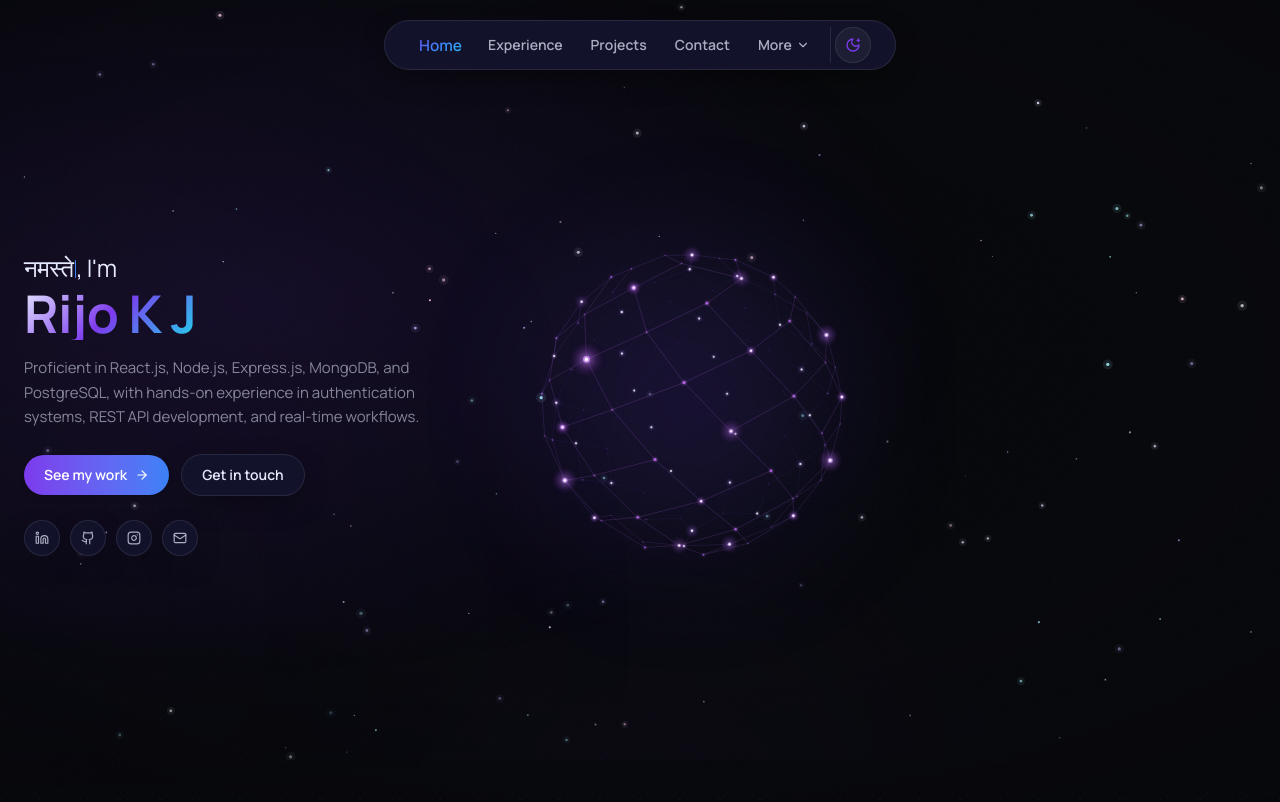
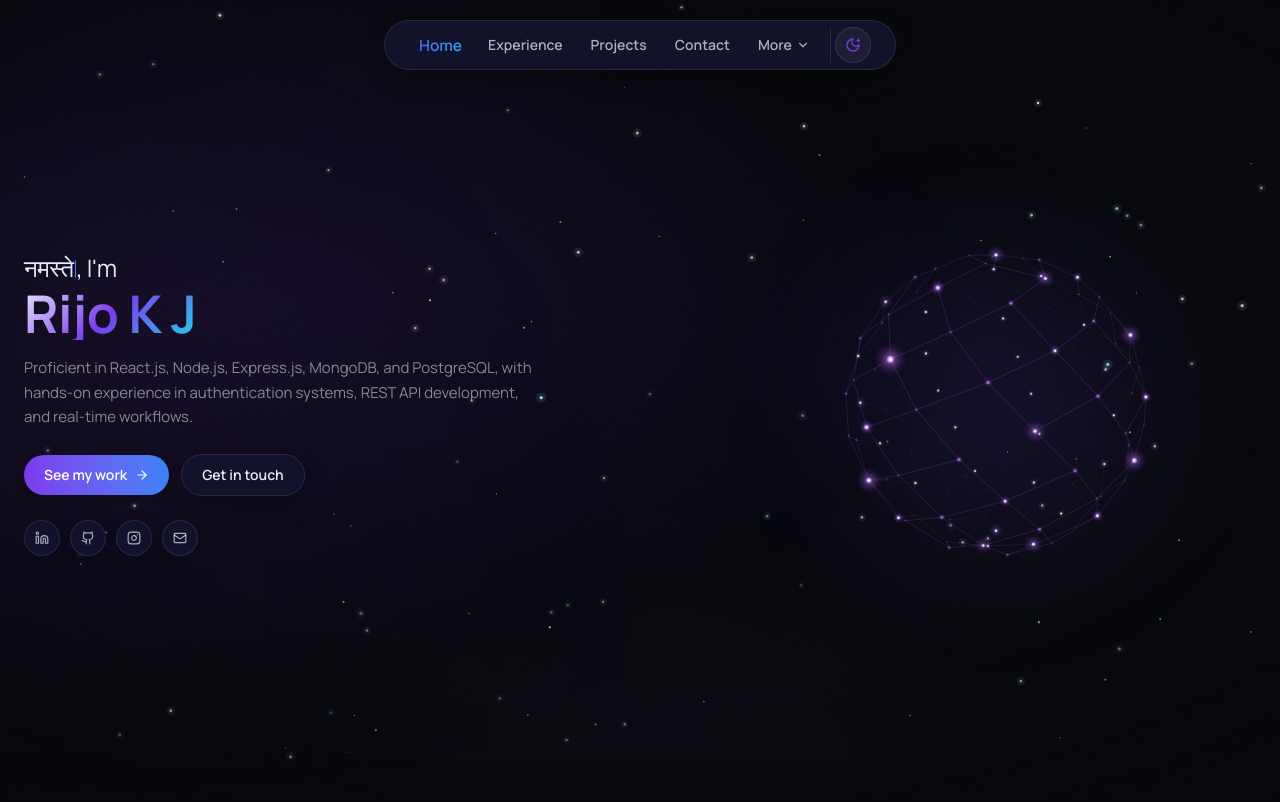
Before and after one commit to rijokj/Personal-Portfolio, a Next.js app: page / in a window 1280 px wide. Shown: the top 802 px of the page. Built offline with nearby package versions, Linux system fonts and the light colour scheme.

Commit message:
fix: stack hero visual elements in a grid cell to prevent horizontal layout shift

```diff
--- a/components/sections/Hero.tsx
+++ b/components/sections/Hero.tsx
@@ -170,14 +170,14 @@
 
           {/* ─── RIGHT: Interactive Celestial Visual (Desktop only) ─── */}
           {/* Hidden on mobile/tablet — ambient glow is the atmosphere, not the 3D object */}
-          <div className="relative hidden lg:flex items-center justify-center">
+          <div className="hidden lg:grid place-items-center">
             {/* GALAXY: Interactive 3D Wireframe Constellation Sphere */}
-            <div className="galaxy-only relative size-[20rem] xl:size-[22.5rem] flex items-center justify-center">
+            <div className="galaxy-only relative col-start-1 row-start-1 size-[20rem] xl:size-[22.5rem] flex items-center justify-center">
               <ConstellationSphere className="size-full" />
             </div>
 
             {/* DAYBREAK: SVG Sun with breathing halo + orbit rings */}
-            <DaybreakSun className="size-96" />
+            <DaybreakSun className="col-start-1 row-start-1 size-96" />
           </div>
         </div>
       </div>
```
